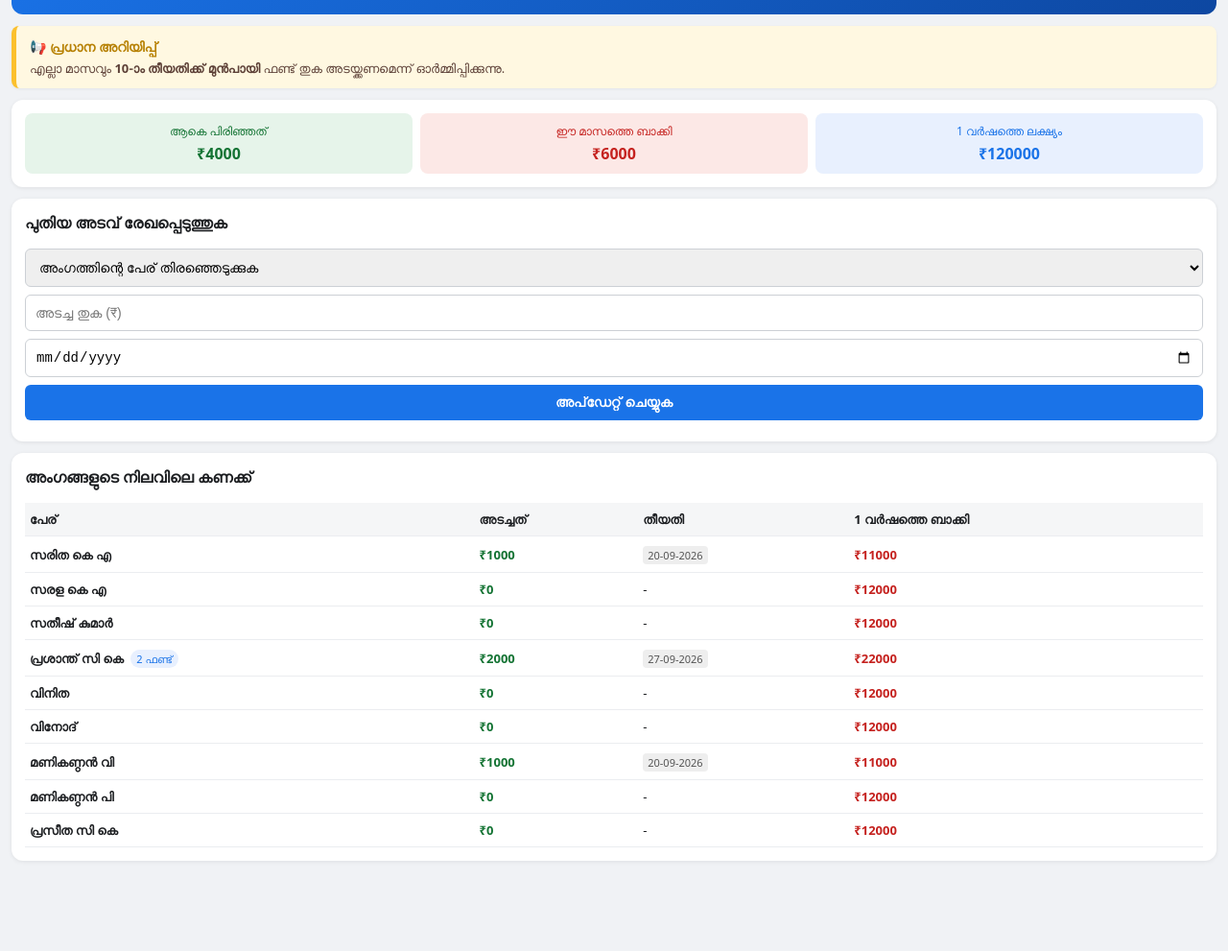
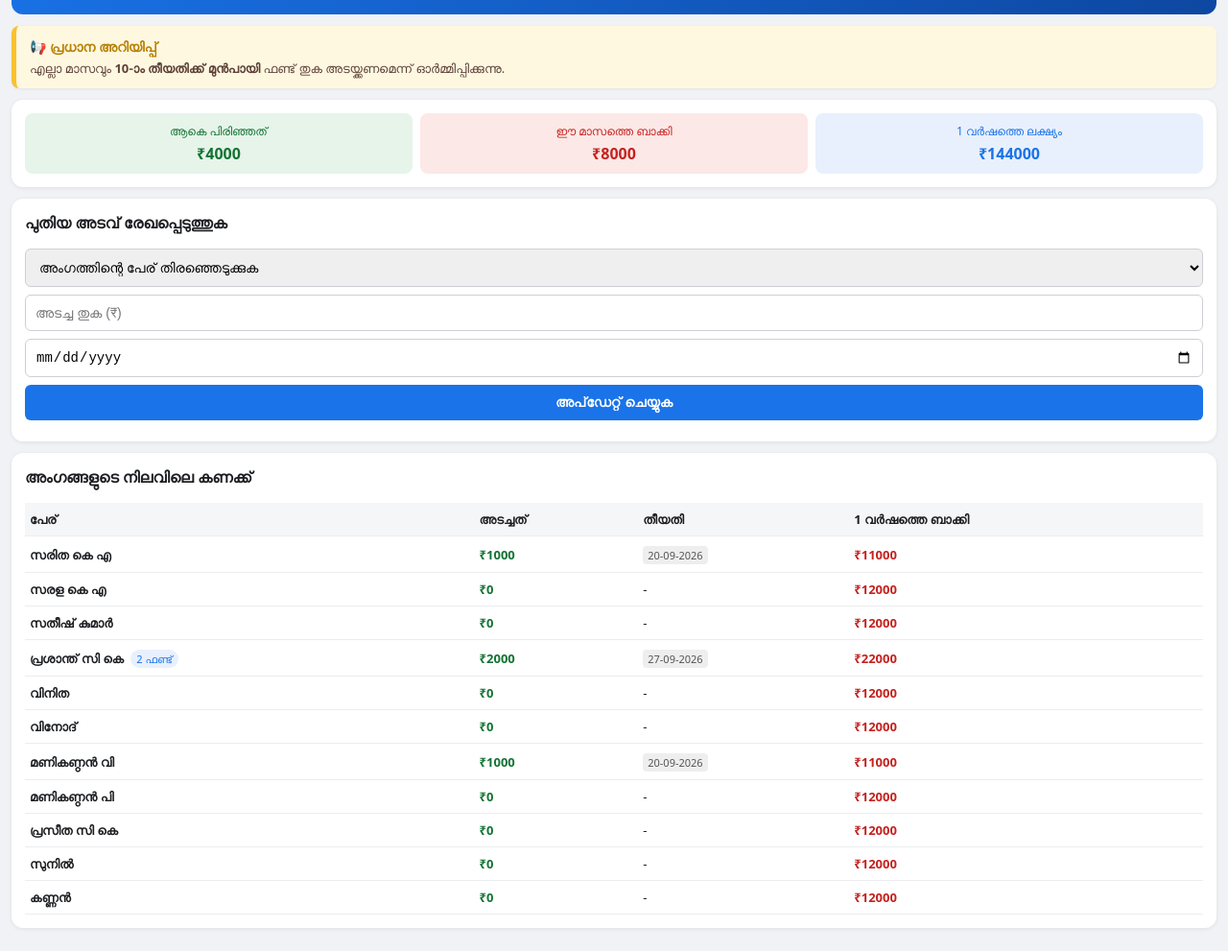
Before and after one commit to midhunachu788-tech/Fund, a plain HTML site: page index.html in a window 1280 px wide. Shown: the part 85-1076 px from the top of the page at 96% size. Before the commit the page ends 1006 px from the top, so only its background shows below. Drawn offline with Linux system fonts and the light colour scheme.

Commit message:
Update index.html

```diff
--- a/index.html
+++ b/index.html
@@ -98,7 +98,9 @@
       { name: "വിനോദ്", shares: 1, totalPaid: 0, lastDate: "-" },
       { name: "മണികണ്ഠൻ വി", shares: 1, totalPaid: 1000, lastDate: "20-09-2026" },
       { name: "മണികണ്ഠൻ പി", shares: 1, totalPaid: 0, lastDate: "-" },
-      { name: "പ്രസീത സി കെ", shares: 1, totalPaid: 0, lastDate: "-" }
+      { name: "പ്രസീത സി കെ", shares: 1, totalPaid: 0, lastDate: "-" },
+      { name: "സുനിൽ", shares: 1, totalPaid: 0, lastDate: "-" },
+      { name: "കണ്ണൻ", shares: 1, totalPaid: 0, lastDate: "-" }
     ];
 
     function renderUI() {
```
